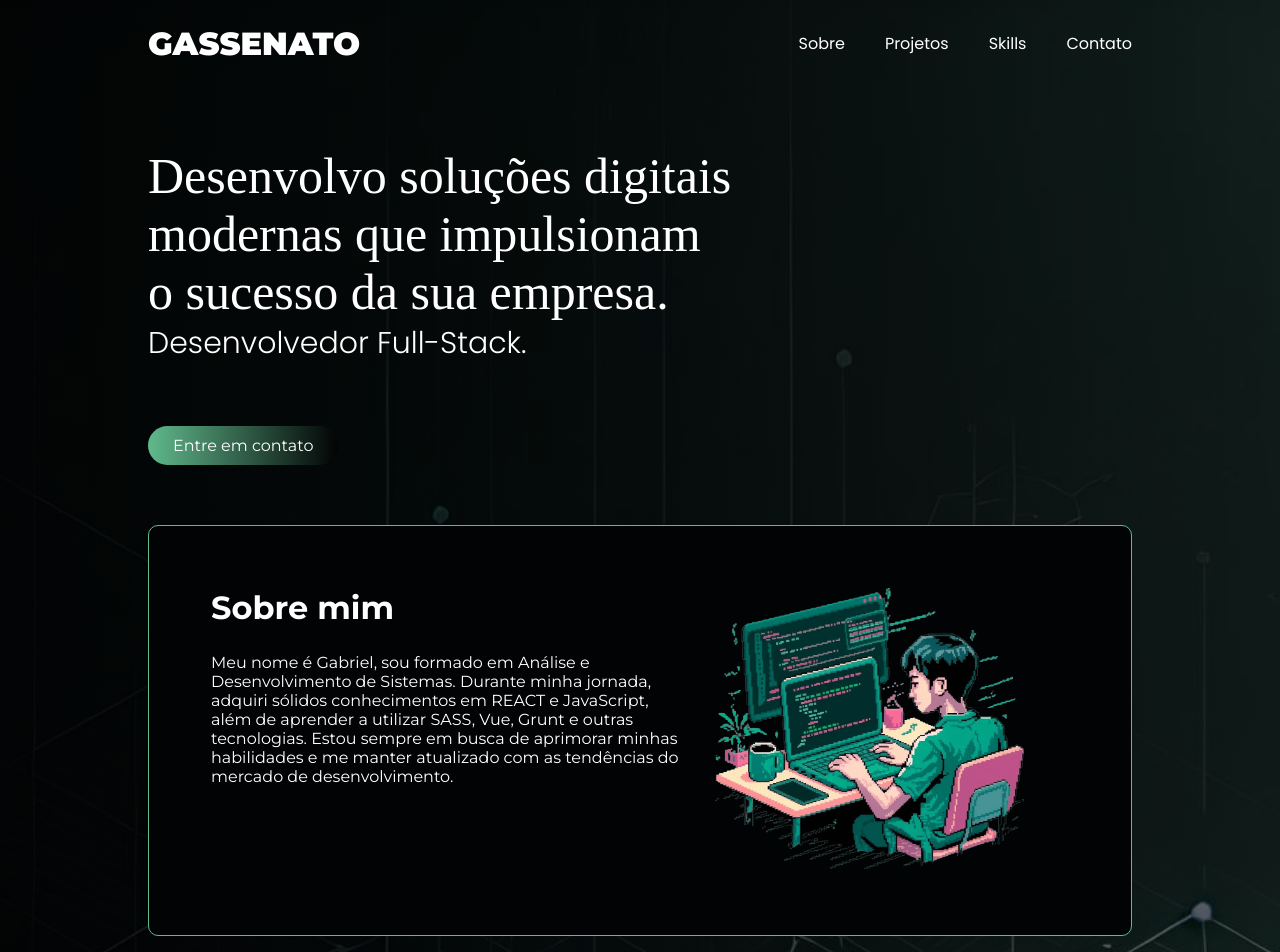
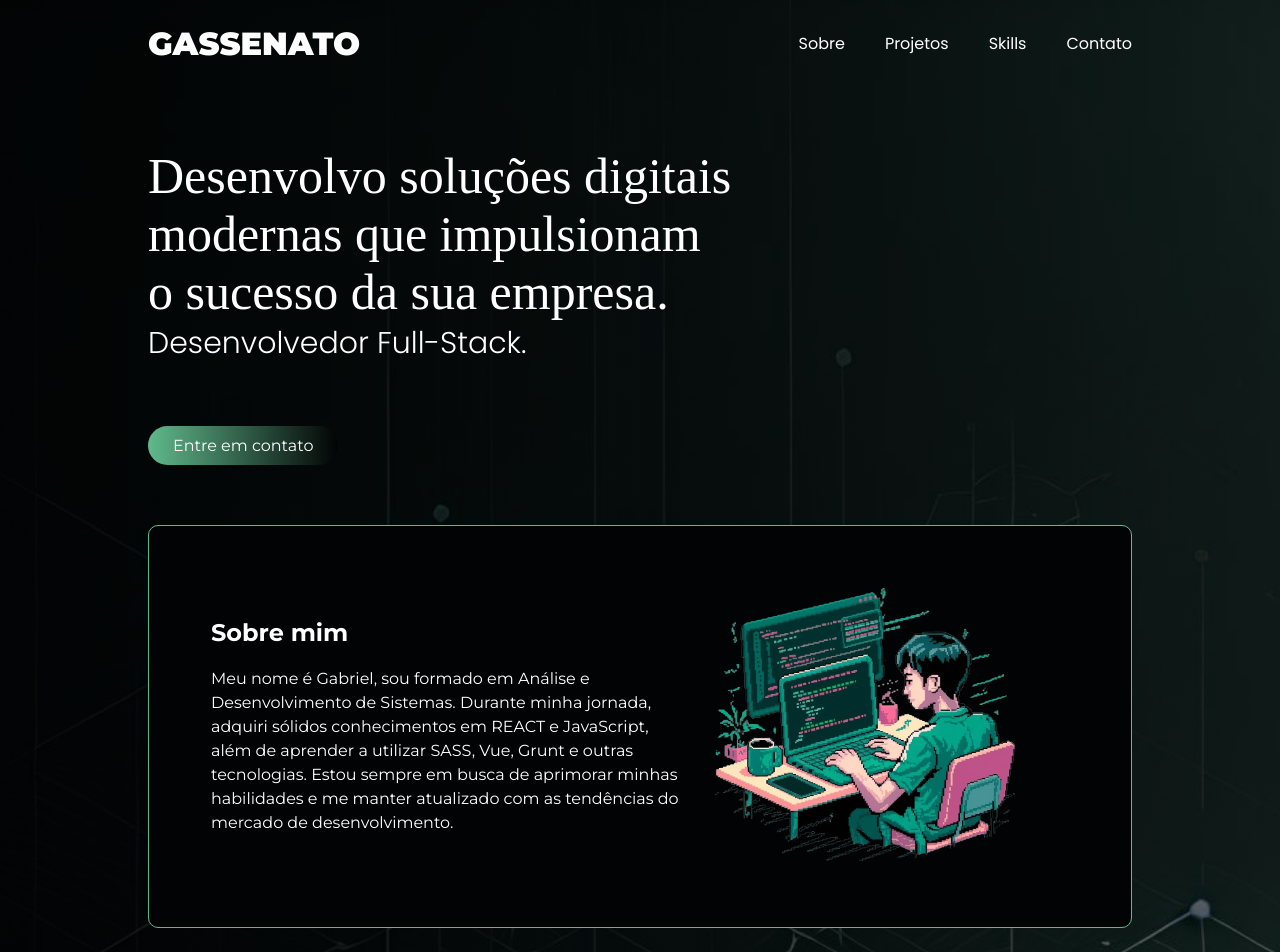
Before and after one commit to gabrielassenato/gassenato_dev, a React (Vite) app: page / in a window 1280 px wide. Shown: the top 952 px of the page. Built offline with nearby package versions, Linux system fonts and the light colour scheme; a web font is replaced by a local one.

Commit message:
:lipstick: feat: Melhorando o layout da seção sobre

```diff
--- a/src/containers/About/styles.ts
+++ b/src/containers/About/styles.ts
@@ -2,25 +2,40 @@ import styled from "styled-components";
 import { colors } from "../../styles";
 
 export const AboutContainer = styled.div`
-  display: grid;
-  grid-template-columns: 55% 40%;
-  gap: 32px;
+  display: flex;
+  flex-direction: column;
+  align-items: center;
+  text-align: center;
   background-color: ${colors.black};
   border: 1px solid ${colors.green};
   border-radius: 10px;
-  padding: 62px;
-`
+  padding: 40px;
+  gap: 20px;
+
+  @media (min-width: 768px) {
+    display: grid;
+    grid-template-columns: 55% 40%;
+    text-align: left;
+    gap: 32px;
+    padding: 62px;
+  }
+`;
 
 export const TextAbout = styled.div`
   h1 {
-    margin-bottom: 26px;
+    margin-bottom: 20px;
+    font-size: 24px;
   }
-`
+  p {
+    font-size: 16px;
+    line-height: 1.5;
+  }
+`;
 
 export const Avatar = styled.div`
-  align-items: center;
-
-  img{
-    width: 90%;
+  img {
+    width: 100%;
+    max-width: 300px;
+    border-radius: 10px;
   }
-`
+`;
```
